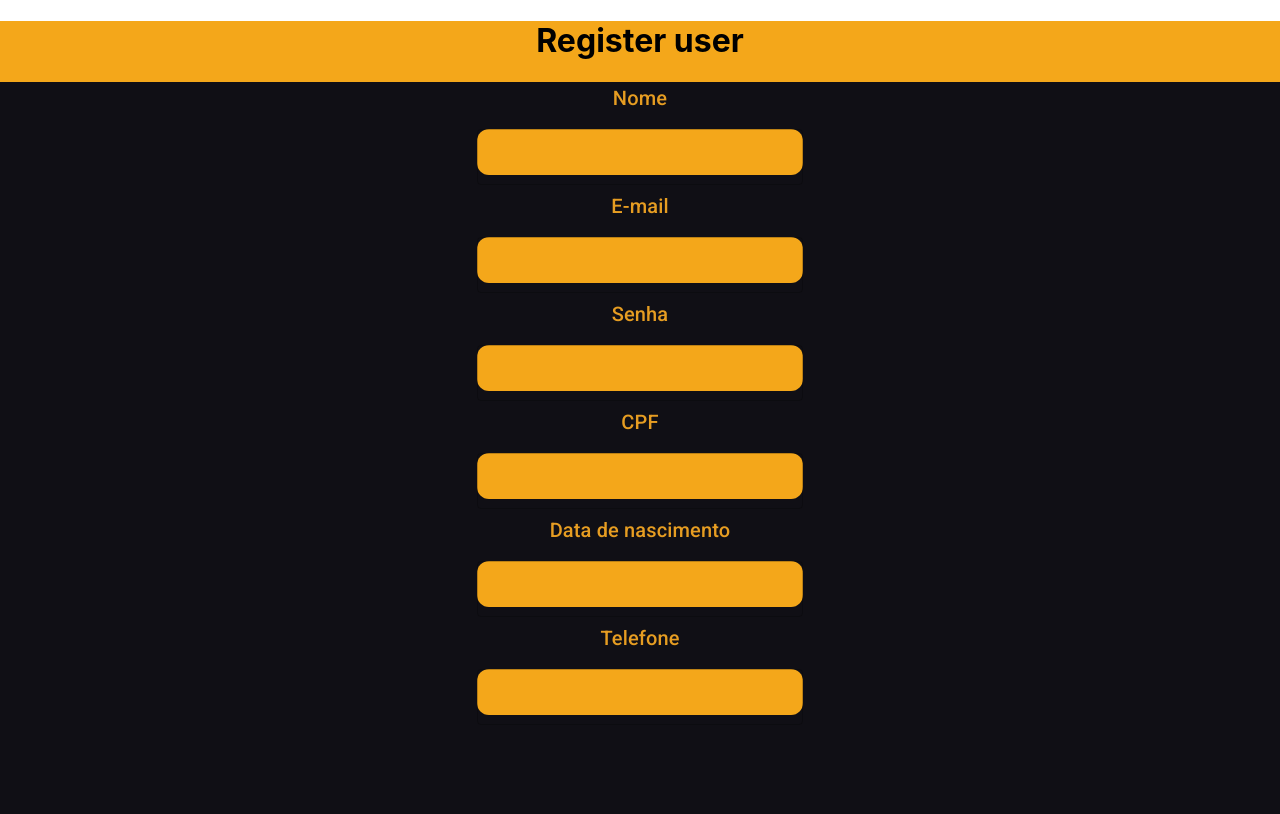
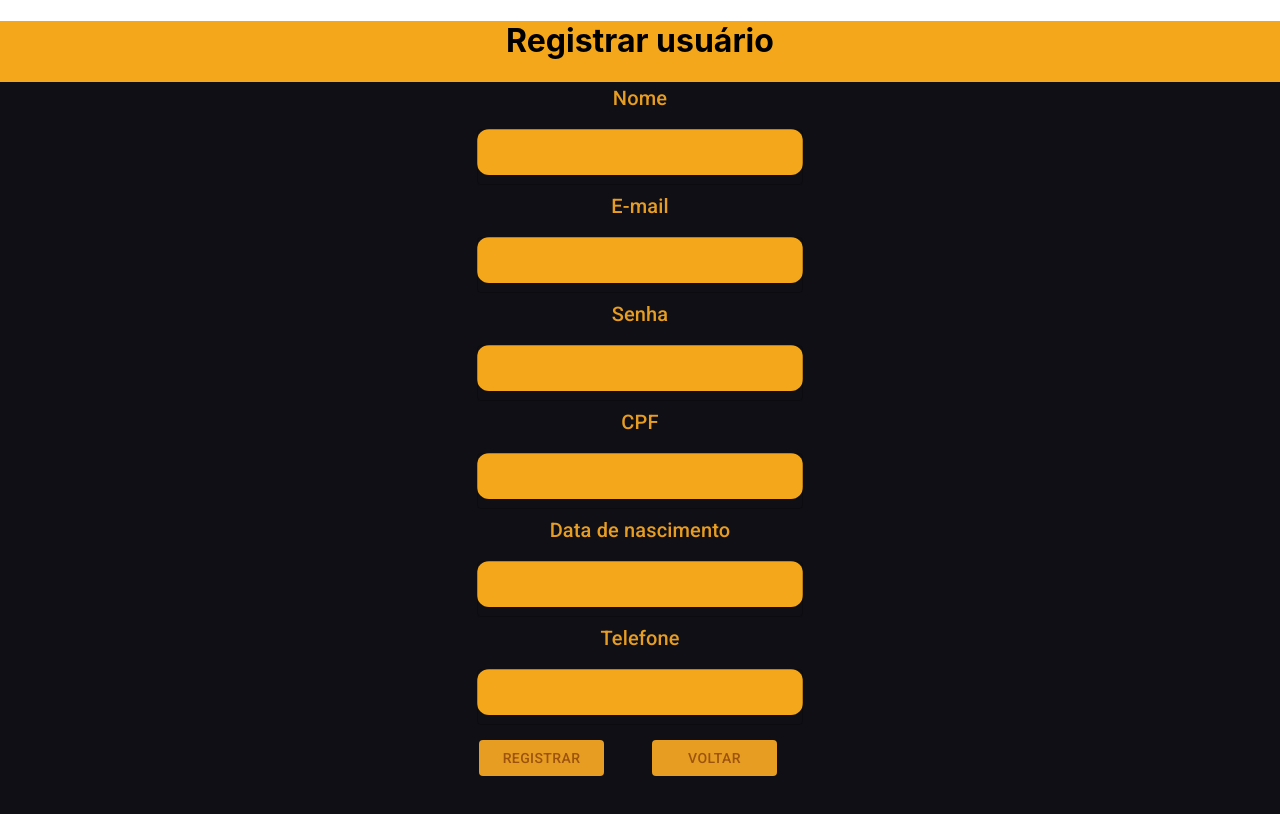
Before and after one commit to Luanh03/Betting-App, a React (Create React App) app: page /register in a window 1280 px wide. Shown: the top 814 px of the page. Built offline with nearby package versions, Linux system fonts and the light colour scheme.

Commit message:
Button in Screen Register

```diff
--- a/src/containers/register.js
+++ b/src/containers/register.js
@@ -4,9 +4,12 @@ import Grid from '@mui/material/Grid';
 import TextField from "@mui/material/TextField";
 import Typography from '@mui/material/Typography';
 import { RemoveScroll } from 'react-remove-scroll';
+import { useNavigate } from 'react-router-dom';
+import Button from '@mui/material/Button';
 
 export default function Register(){
 
+    const navigate = useNavigate();
     const [nome, setNome] = React.useState("");
     const [email, setEmail] = React.useState("");
     const [password, setPassword ] = React.useState("");
@@ -24,7 +27,7 @@ export default function Register(){
                     <Grid columns={{ xs: 4, sm: 8, md: 12 }} sx={{textAlign:"center",
                                                                 backgroundColor:'#f4a71a',
                                                                 }}>
-                        <h1>Register user</h1>
+                        <h1>Registrar usuário</h1>
                         <Grid item md={12} sx={{ textAlign: 'center',
                                                 backgroundColor: '#100f15',
                                                 height:'100vh',
@@ -143,6 +146,26 @@ export default function Register(){
                                         backgroundColor: "#f4a71a",
                                         margin:'1px'}}
                                 onChange={(e) => setTelefone(e.target.value)}/>
+                            <Grid>
+                                <Button sx={{backgroundColor: '#e69d22',
+                                                color: '#9d530c',
+                                                margin:'24px',
+                                                right:'12px',
+                                                width:'125px'
+                                            }}
+                                onClick={() => navigate("/")}>
+                                            Registrar
+                                </Button>
+                                <Button sx={{backgroundColor: '#e69d22',
+                                                color: '#9d530c',
+                                                margin:'24px',
+                                                right:'12px',
+                                                width:'125px'
+                                            }}
+                                onClick={() => navigate("/")}>
+                                            Voltar
+                                </Button>
+                            </Grid>
                         </Grid>
                     </Grid>
                 </Box>
```
